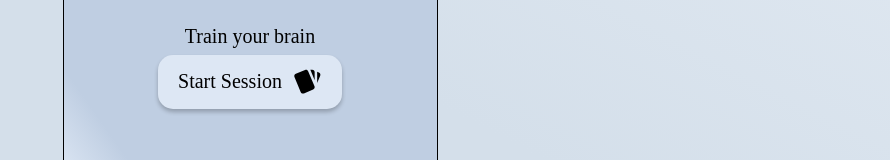
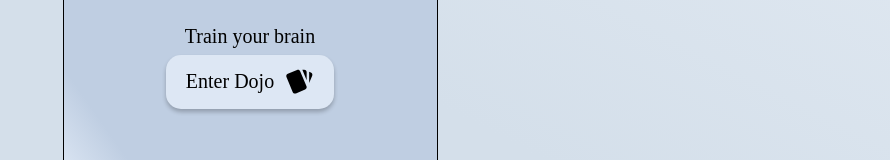
Before and after one commit to j-eick/vocab-dojo, a Next.js app: page / in a window 1280 px wide. Shown: the part 492-652 px from the top of the page, without its empty margins (390-1280 px from the left). Built offline with nearby package versions, Linux system fonts and the light colour scheme.

Commit message:
minor changes

```diff
--- a/src/components/Links/StartSessionLink.jsx
+++ b/src/components/Links/StartSessionLink.jsx
@@ -8,7 +8,7 @@ export default function StartSessionLink({variant}) {
 	return (
 		<LinkTemplate href="/session" variant={variant}>
 			<StyledDiv>
-				<StyledP>Start Session</StyledP>
+				<StyledP>Enter Dojo</StyledP>
 				<Icon path={mdiCards} size={2} />
 			</StyledDiv>
 		</LinkTemplate>
--- a/src/components/Modals/ProfileMenuModal.jsx
+++ b/src/components/Modals/ProfileMenuModal.jsx
@@ -1,4 +1,4 @@
-import StyledModal from './Modal';
+import StyledModal from './index';
 
 export default function ProfileMenuModal() {
 	return (
```
